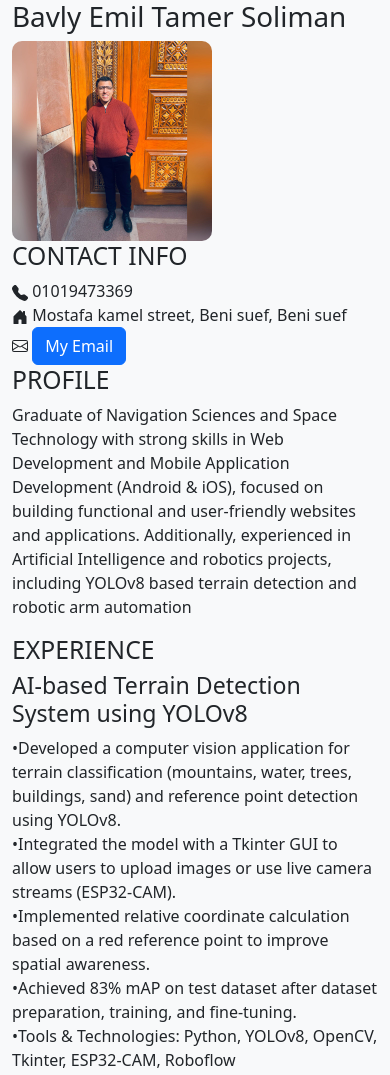
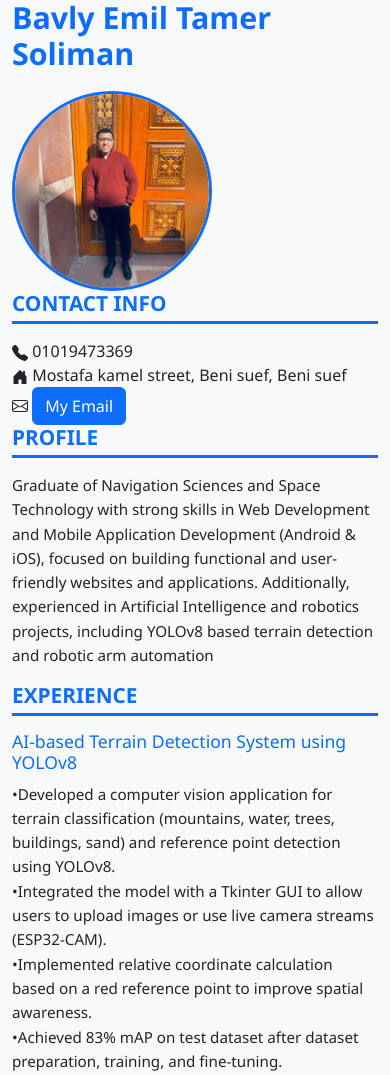
Before and after one commit to bavly26/bavly_emil_CV, a plain HTML site: page index.html in a window 390 px wide. Shown: the top 1075 px of the page. Drawn offline with nearby package versions, Linux system fonts and the light colour scheme.

Commit message:
Enhance CV layout and styling
Updated the CV layout and styles for improved presentation and readability.

```diff
--- a/index.html
+++ b/index.html
@@ -18,6 +18,77 @@
     border-radius: 10px;
   }
 </style>
+ <style>
+    body {
+      background-color: #f8f9fa;
+      font-family: 'Segoe UI', Tahoma, Geneva, Verdana, sans-serif;
+      color: #212529;
+    }
+
+    .cv-container {
+      background: #fff;
+      border-radius: 20px;
+      box-shadow: 0 4px 15px rgba(0,0,0,0.1);
+      padding: 30px;
+      max-width: 1000px;
+      margin: 40px auto;
+    }
+
+    h1 {
+      font-size: 1.9rem;
+      font-weight: 700;
+      color: #0d6efd;
+    }
+
+    h2 {
+      font-size: 1.3rem;
+      color: #0d6efd;
+      border-bottom: 3px solid #0d6efd;
+      padding-bottom: 5px;
+      margin-bottom: 15px;
+      font-weight: 600;
+    }
+
+    h3 {
+      font-size: 1.1rem;
+      color: #0d6efd;
+      margin-top: 15px;
+    }
+
+    .contact-item {
+      margin-bottom: 8px;
+      font-size: 0.95rem;
+    }
+
+    .contact-item i {
+      color: #0d6efd;
+      margin-right: 6px;
+    }
+
+    img {
+      width: 170px;
+      height: 170px;
+      border-radius: 50%;
+      border: 3px solid #0d6efd;
+      object-fit: cover;
+      margin-top: 10px;
+    }
+
+    p, li {
+      font-size: 0.95rem;
+      line-height: 1.6;
+    }
+
+    @media (max-width: 768px) {
+      .cv-container {
+        padding: 20px;
+      }
+      img {
+        width: 140px;
+        height: 140px;
+      }
+    }
+  </style>
 
 </head>
 <body>
```
